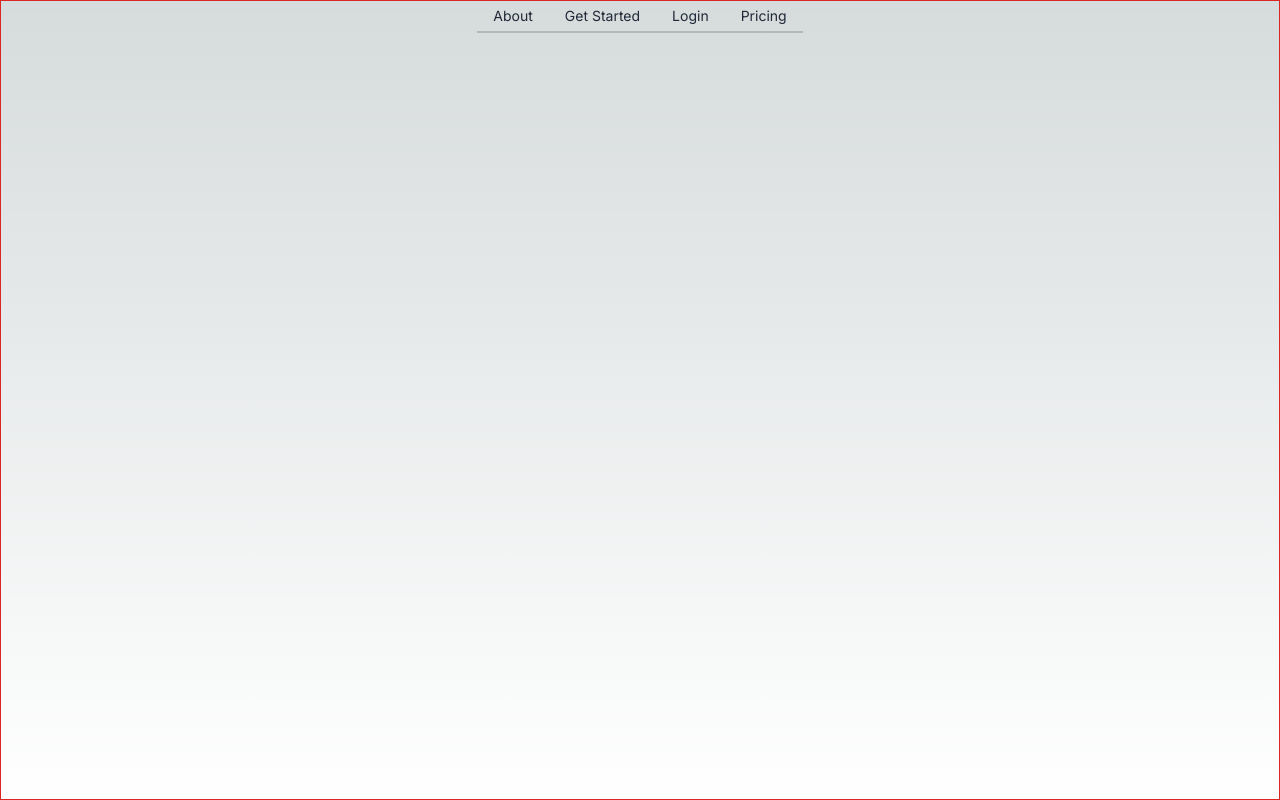
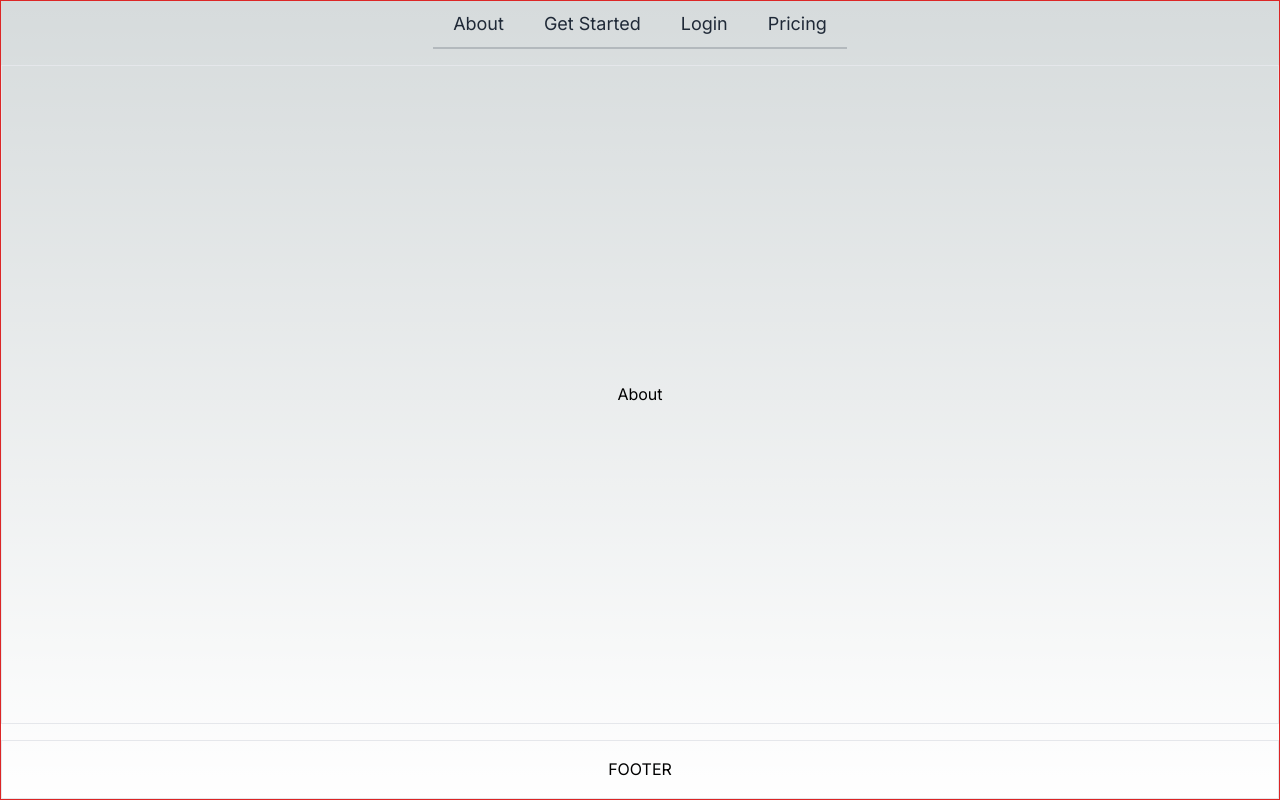
Before and after one commit to jefferytsummers/trpc_playground, a Next.js app: page / in a window 1280 px wide. Built offline with nearby package versions, Linux system fonts and the light colour scheme.

Commit message:
[CHORE] - SPA layout

```diff
--- a/src/app/components/Footer.tsx
+++ b/src/app/components/Footer.tsx
@@ -1,5 +1,9 @@
+import clsx from 'clsx';
+
 export const Footer = (): JSX.Element => {
     return (
-        <></>
+        <div className={clsx('flex w-full h-16 items-center justify-center border')}>
+            <div>FOOTER</div>
+        </div>
     )
 }
--- /dev/null
+++ b/src/app/components/Nav.tsx
@@ -0,0 +1,16 @@
+'use client';
+import clsx from 'clsx';
+import { useState } from "react";
+import { NavContent } from "./NavContent";
+import { NavRail } from "./NavRail";
+import { TabName } from "../types";
+
+export const Nav =(): JSX.Element => {
+    const [currentTab, setCurrentTab] = useState<TabName>('About');
+    return (
+        <div className={clsx('flex flex-col w-full h-full')}>
+            <NavRail setCurrentTab={setCurrentTab} />
+            <NavContent currentTab={currentTab} />
+        </div>
+    )
+}
--- a/src/app/components/NavContent.tsx
+++ b/src/app/components/NavContent.tsx
@@ -1,21 +1,10 @@
 import clsx from 'clsx';
+import { TabName } from '../types';
 
-const tabNames = ['About', 'Get Started', 'Login', 'Pricing'];
-
-const NavTab = ({label}: { label: string }): JSX.Element => {
+export const NavContent = ({ currentTab }: { currentTab: TabName }): JSX.Element => {
     return (
-        <>
-            <input type="radio" name="nav_tabs" role="tab" className="tab" aria-label={label} />
-            <div role="tabpanel" className="tab-content p-10">{`${label} content`}</div>
-        </>
-    )
-}
-
-export const NavContent = (): JSX.Element => {
-
-    return (
-        <div role="tablist" className="tabs tabs-bordered">
-            {tabNames.map((tabName) => (<NavTab label={tabName}/>))}
+        <div className={clsx('flex h-full my-4 border justify-center items-center')}>
+            <div>{currentTab}</div>
         </div>
     )
 }
--- /dev/null
+++ b/src/app/components/NavRail.tsx
@@ -0,0 +1,19 @@
+import { TabName } from '../types';
+
+const tabNames: TabName[] = ['About', 'Get Started', 'Login', 'Pricing'];
+
+const NavTab = ({ label, setCurrentTab }: { label: TabName, setCurrentTab: (tabName: TabName) => void }): JSX.Element => {
+    return (
+        <>
+            <input type="radio" name="nav_tabs" role="tab" className="tab" aria-label={label} onClick={() => setCurrentTab(label)} />
+        </>
+    )
+}
+
+export const NavRail = ({ setCurrentTab }: { setCurrentTab: (tabName: TabName) => void }): JSX.Element => {
+    return (
+        <div role="tablist" className="mx-auto tabs tabs-bordered tabs-lg">
+            {tabNames.map((tabName) => (<NavTab label={tabName} setCurrentTab={setCurrentTab}/>))}
+        </div>
+    )
+}
--- a/src/app/page.tsx
+++ b/src/app/page.tsx
@@ -1,14 +1,13 @@
-import React, { Suspense } from 'react';
+import React, { Suspense, useState } from 'react';
 import RootLayout from './layout';
-import { NavContent } from './components/NavContent';
 import { Footer } from './components/Footer';
-
+import { Nav } from './components/Nav';
 
 const IndexPage = (): JSX.Element => {
   return (
-    <div className={"flex w-full h-full justify-center items-start border border-red-600"}>
+    <div className={"flex flex-col w-full h-full border border-red-600 justify-start items-center"}>
       {/* Nav tabs and current tab content */}
-      <NavContent />
+      <Nav />
       {/* Footer */}
       <Footer />
     </div>
--- /dev/null
+++ b/src/app/types.ts
@@ -0,0 +1 @@
+export type TabName = 'About' | 'Get Started' | 'Login' | 'Pricing';
```
